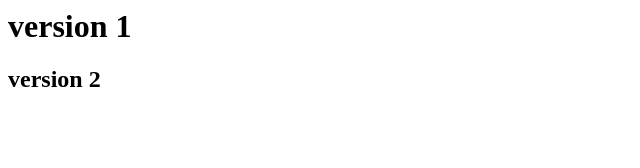
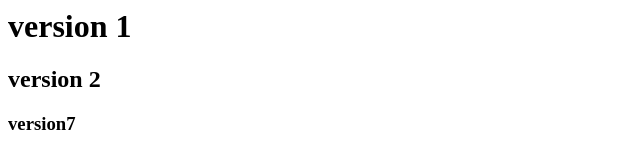
Before and after one commit to sasivardhan8999/day3, a plain HTML site: page index.html in a window 1280 px wide. Shown: the full height of the page, 0-640 px from the left. Drawn offline with Linux system fonts and the light colour scheme.

Commit message:
version7

```diff
--- a/index.html
+++ b/index.html
@@ -1,2 +1,3 @@
 <h1>version 1</h1>
 <h2>version 2</h2>
+<h3>version7</h3>
```
